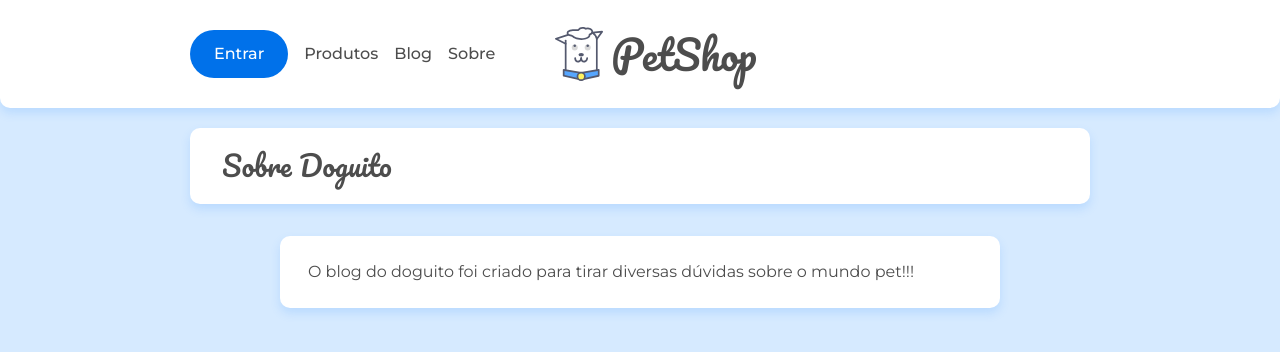
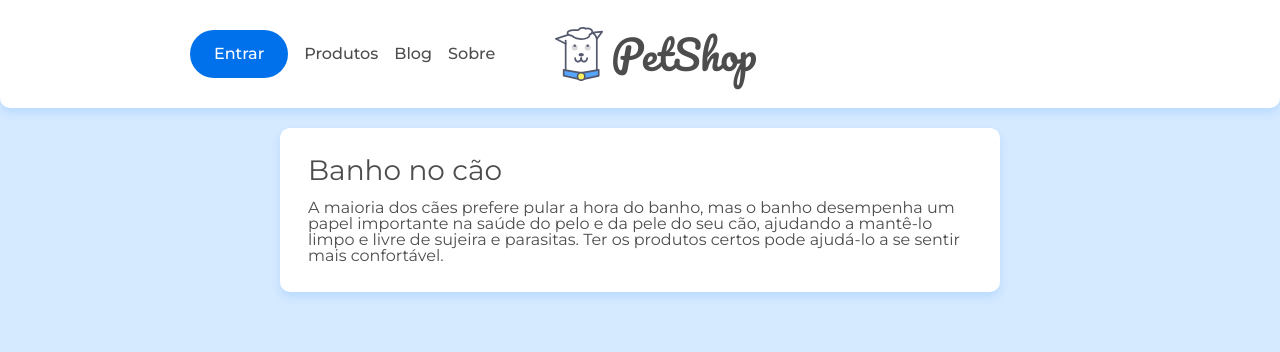
Before and after one commit to NelsonSSoares/ReactRouterDom-BlogDoguito, a React (Create React App) app: page /posts/1 in a window 1280 px wide. Shown: the top 352 px of the page. Built offline with nearby package versions, Linux system fonts and the light colour scheme; data requests are answered from the project's data file.

Commit message:
pag404 if not found route

```diff
--- a/src/App.jsx
+++ b/src/App.jsx
@@ -22,7 +22,7 @@ function App() {
           </Route>
 
           <Route path='/posts/:id'>
-            <Sobre />
+            <Post />
           </Route>
 
           <Route>
--- a/src/paginas/Post.jsx
+++ b/src/paginas/Post.jsx
@@ -1,13 +1,19 @@
 import React, { Component, useEffect, useState } from 'react';
 import { busca } from '../api/api';
 import '../assets/css/post.css';
-import { useParams } from 'react-router-dom/cjs/react-router-dom.min';
+import { useParams, useHistory } from 'react-router-dom';
+
 const Post = () =>{
+    let history = useHistory()
     const {id} = useParams()
     const [post, setPost] = useState({})
 
     useEffect(()=>{
         busca(`/posts/${id}`, setPost)
+        .catch(() =>{
+            history.push('/404')
+        })
+
     }, [id])
 
     return(
```
Also changed, not shown: 1 other file (tests, documents, lock files or other folders).
